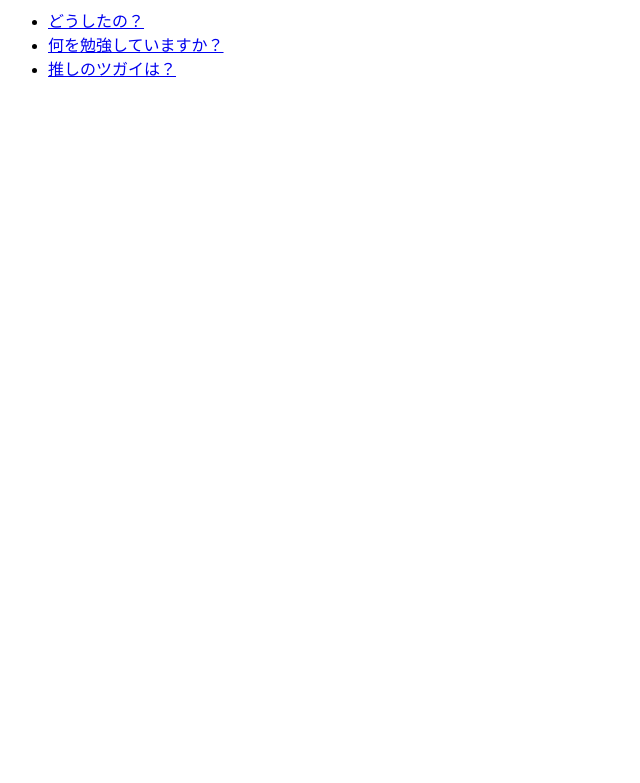
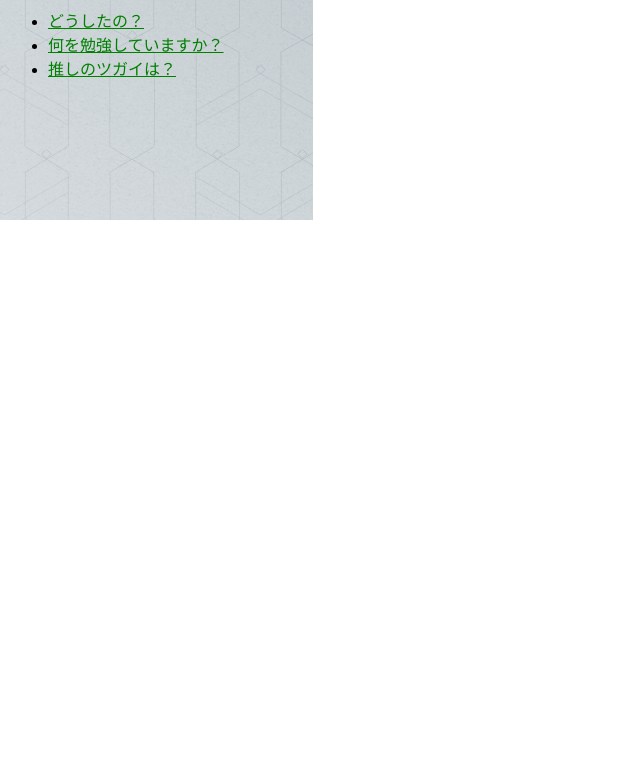
Before and after one commit to yuma11111/django, a Django app: template mysite/polls/templates/polls/index.html in a window 1280 px wide. Shown: the top 783 px of the page, without its empty margins (0-640 px from the left). Run offline with Django 5.2, Linux system fonts and the light colour scheme; the template is opened without the code that fills it: values that come from a table or form of the project are taken from there, others are empty; data comes from the database, SQL or seed files in the repository.

Commit message:
はじめての Django アプリ作成、その 6

```diff
--- /dev/null
+++ b/mysite/polls/static/polls/style.css
@@ -0,0 +1,7 @@
+li a {
+    color: green;
+}
+
+body {
+    background: white url("images/background.png") no-repeat;
+}
--- a/mysite/polls/templates/polls/index.html
+++ b/mysite/polls/templates/polls/index.html
@@ -1,3 +1,5 @@
+{% load static %}
+<link rel="stylesheet" href="{% static 'polls/style.css' %}">
 {% if latest_question_list %}
     <ul>
         {% for question in latest_question_list %}
```
Also changed, not shown: mysite/polls/static/polls/images/background.png (added).
